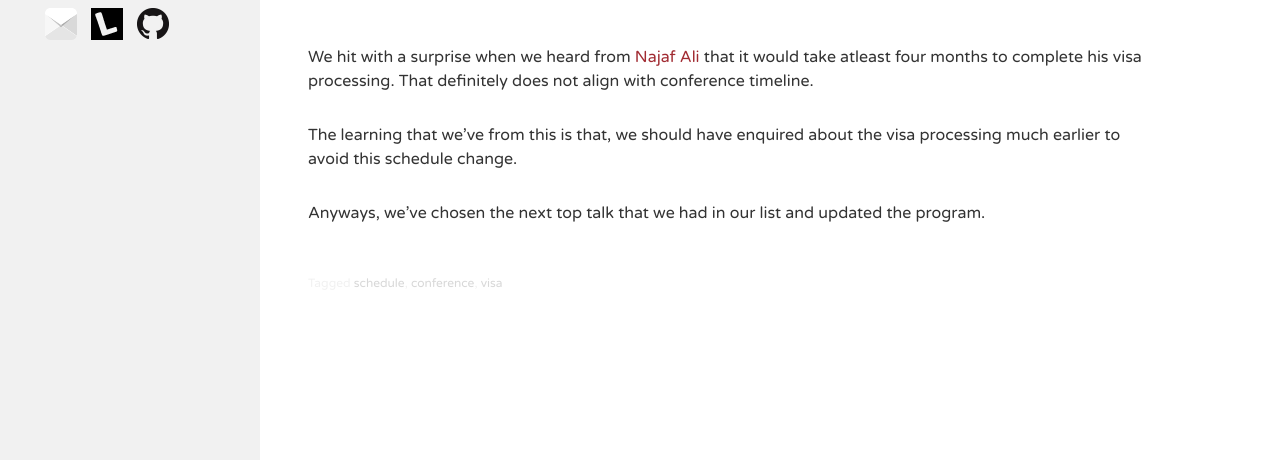
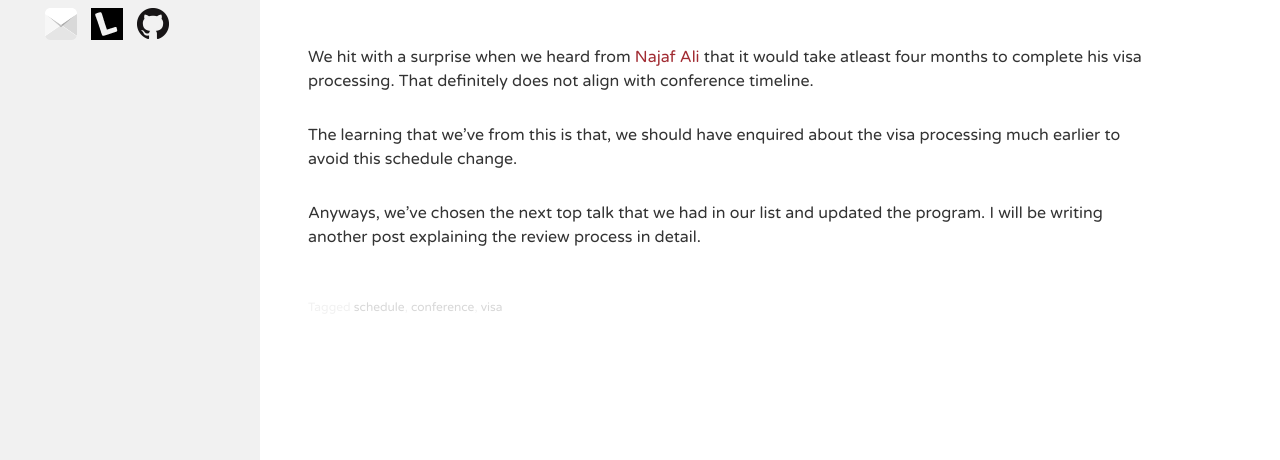
Before and after one commit to GardenCityRuby/GCRC2014, a Jekyll site: the page built from _posts/2013-11-12-change-in-the-program.md, in a window 1280 px wide. Shown: the part 446-906 px from the top of the page. Built offline with Jekyll 4.4.1, drawn with Linux system fonts in a browser that asks for light colours; nearby versions of some CDN libraries; comment, search, counter and statistics services are not loaded.

Commit message:
Modified the Change schedule post to add details for review process

```diff
--- a/_posts/2013-11-12-change-in-the-program.md
+++ b/_posts/2013-11-12-change-in-the-program.md
@@ -12,4 +12,4 @@ We hit with a surprise when we heard from [Najaf Ali](https://twitter.com/alinaj
 
 The learning that we've from this is that, we should have enquired about the visa processing much earlier to avoid this schedule change.
 
-Anyways, we've chosen the next top talk that we had in our list and updated the program.
+Anyways, we've chosen the next top talk that we had in our list and updated the program. I will be writing another post explaining the review process in detail.
```
